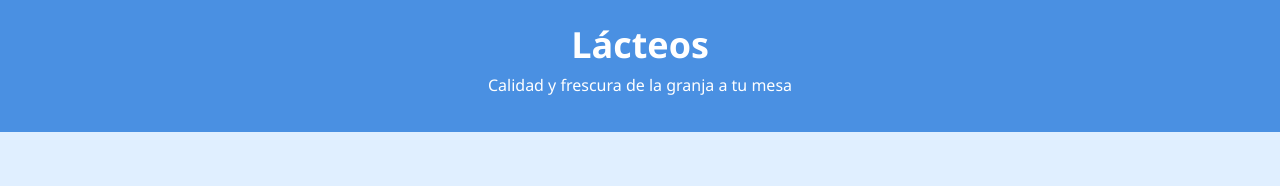
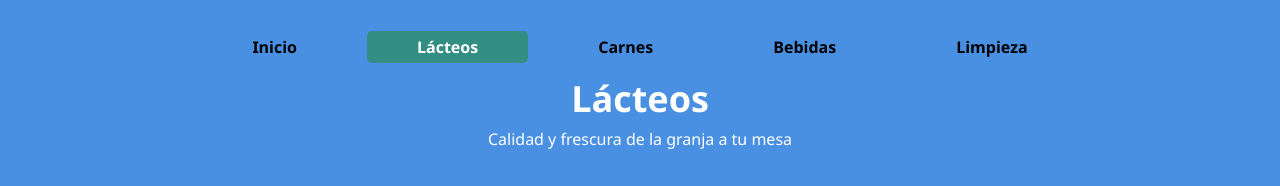
Before and after one commit to AllanC2002/AWS-Ejercicio2-Heroku, a Flask app: page / in a window 1280 px wide. Shown: the top 186 px of the page. Run offline with Flask 3, Linux system fonts and the light colour scheme.

Commit message:
se agrega el header

```diff
--- a/static/CSS/pagina1.css
+++ b/static/CSS/pagina1.css
@@ -92,3 +92,35 @@ body {
   color: white;
   font-size: 14px;
 }
+
+.nav {
+    margin-top: 10px;
+    text-align: center;
+    font-size: 20;
+}
+
+.nav-list {
+    list-style: none;
+    padding: 0;
+    display: flex;
+    justify-content: center;
+    gap: 20px;
+}
+
+.nav-list a {
+    text-decoration: none;
+    color: #000000;
+    font-weight: bold;
+    padding: 5px 50px;
+    border-radius: 5px;
+    transition: background-color 0.3s;
+}
+
+.nav-list a:hover {
+    background-color: #eee;
+}
+
+.nav-list a.active {
+    background-color: #328e83; /* rojo oscuro o el color de marca */
+    color: #fff;
+}
--- a/templates/pagina1.html
+++ b/templates/pagina1.html
@@ -13,6 +13,15 @@
 <body>
   <!-- Encabezado -->
   <header class="header">
+       <nav class="nav">
+        <ul class="nav-list">
+            <li><a href="http://3.218.233.15:777/">Inicio</a></li>
+            <li><a href="https://herokud1-03800266aff2.herokuapp.com/" class="active">Lácteos</a></li>
+            <li><a href="http://146.190.160.148:999/">Carnes</a></li>
+            <li><a href="https://versel-cyan.vercel.app">Bebidas</a></li>
+            <li><a href="https://ejercicio2-railway.up.railway.app/">Limpieza</a></li>
+        </ul>
+    </nav>
     <h1 class="logo">Lácteos</h1>
     <p class="slogan">Calidad y frescura de la granja a tu mesa</p>
   </header>
```
